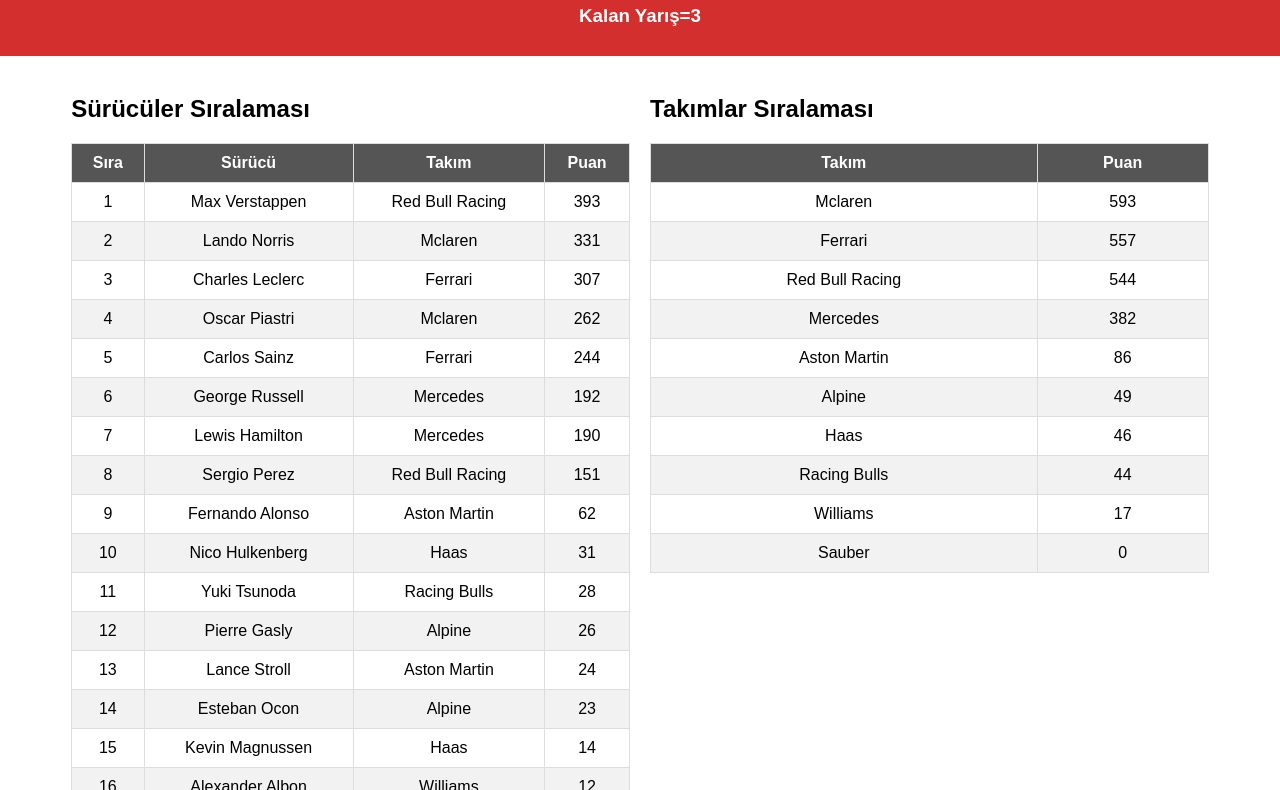
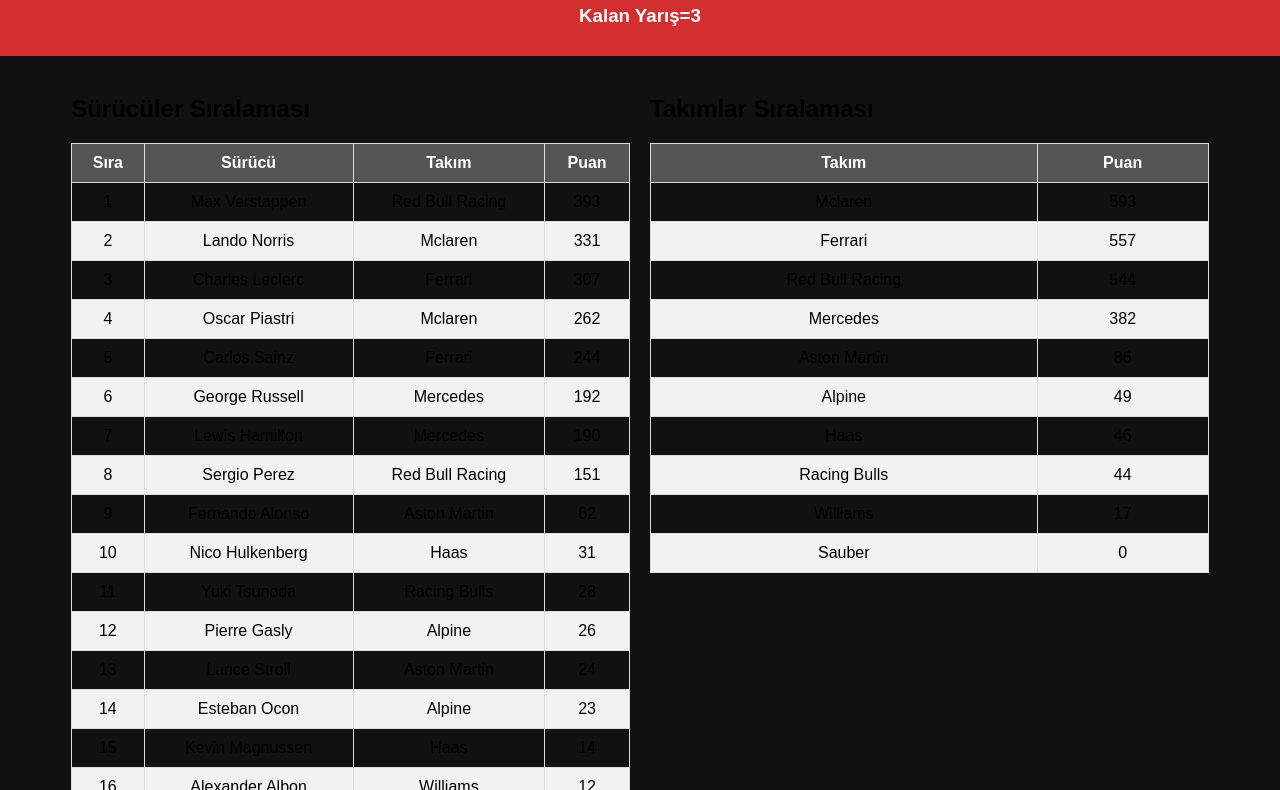
Before and after one commit to furkanmelihgumrah/Formula-1-puan-durumu, a plain HTML site: page index.html in a window 1280 px wide. Shown: the part 141-931 px from the top of the page. Drawn offline with Linux system fonts and the light colour scheme.

Commit message:
Update styles.css

```diff
--- a/styles.css
+++ b/styles.css
@@ -3,7 +3,7 @@ body {
     display: flex;
     flex-direction: column;
     align-items: center;
-    background-color: 09090b;
+    background-color: #111111;
 }
 
 header {
```
